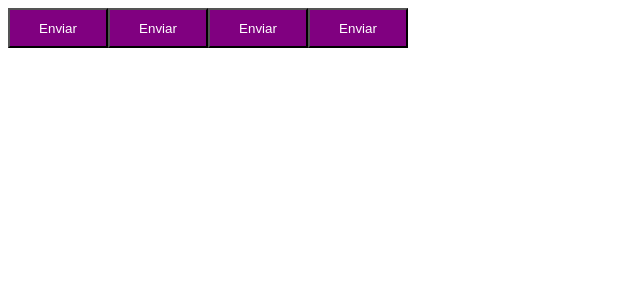
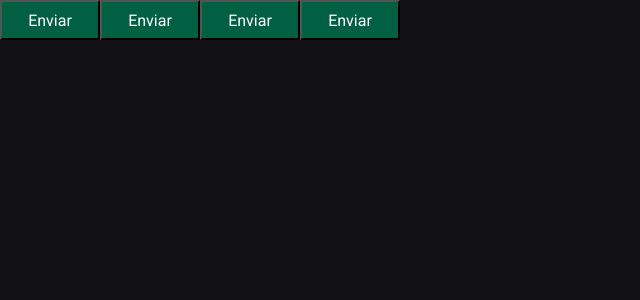
Before and after one commit to marlisonmourao/timer-pomodoro, a React (Vite) app: page / in a window 1280 px wide. Shown: the top 300 px of the page, without its empty margins (0-640 px from the left). Built offline with nearby package versions, Linux system fonts and the light colour scheme.

Commit message:
theme and colors

```diff
--- a/index.html
+++ b/index.html
@@ -2,7 +2,14 @@
 <html lang="en">
   <head>
     <meta charset="UTF-8" />
+
+    <link rel="preconnect" href="https://fonts.googleapis.com" />
+    <link rel="preconnect" href="https://fonts.gstatic.com" crossorigin />
+
     <meta name="viewport" content="width=device-width, initial-scale=1.0" />
+
+    <link href="https://fonts.googleapis.com/css2?family=Roboto+Mono:wght@700&family=Roboto:wght@400;700&display=swap" rel="stylesheet" />
+
     <title>pomodoro</title>
   </head>
   <body>
--- a/src/App.tsx
+++ b/src/App.tsx
@@ -1,7 +1,8 @@
 import { ThemeProvider } from "styled-components";
-import { defaultTheme } from "./styles/theme/default"
+import { defaultTheme } from "./styles/theme/default";
 
 import { Button } from "./components/Button";
+import { GlobalStyle } from "./styles/global";
 
 export function App() {
   return(
@@ -10,6 +11,8 @@
       <Button variant="secondary" />
       <Button variant="success" />
       <Button variant="danger"/>
+
+      <GlobalStyle />
     </ThemeProvider>
   )
 }
--- a/src/components/Button/styles.ts
+++ b/src/components/Button/styles.ts
@@ -18,6 +18,6 @@
   width: 100px;
   height: 40px;
 
-  background-color: ${({ theme }) => theme.primary};
+  background-color: ${({ theme }) => theme['green-700']};
   color: ${({ theme }) => theme.white}
 `
--- /dev/null
+++ b/src/styles/global.ts
@@ -0,0 +1,26 @@
+import { createGlobalStyle } from 'styled-components';
+
+export const GlobalStyle = createGlobalStyle`
+  * {
+    margin: 0;
+    padding: 0;
+    box-sizing: border-box;
+  }
+
+  :focus {
+    outline: none;
+    box-shadow: 0 0 0 2px ${({ theme }) =>theme['green-500'] };
+
+  }
+
+  body {
+    background: ${({ theme }) => theme['gray-900']};
+    color:${({ theme }) => theme['gray-300']};
+  }
+
+  body, input, textarea, button {
+    font-family: 'Roboto', sans-serif;
+    font-weight: 400;
+    font-size: 1rem;
+  }
+`
--- a/src/styles/theme/default.ts
+++ b/src/styles/theme/default.ts
@@ -1,5 +1,21 @@
 export const defaultTheme = {
-  primary: 'purple',
-  secondary: 'orange',
-  white: 'white'
+  white: '#FFF',
+
+  'gray-100': '#E1E1E6',
+  'gray-300': '#C4C4CC',
+  'gray-400': '#8D8D99',
+  'gray-500': '#7C7C8A',
+  'gray-600': '#323238',
+  'gray-700': '#29292E',
+  'gray-800': '#202024',
+  'gray-900': '#121214',
+
+  'green-300': '#00B37E',
+  'green-500': '#00875F',
+  'green-700': '#015F43',
+
+  'red-500': '#AB222E',
+  'red-700': '#7A1921',
+
+  'yellow-500': '#FBA94C'
 }
```
